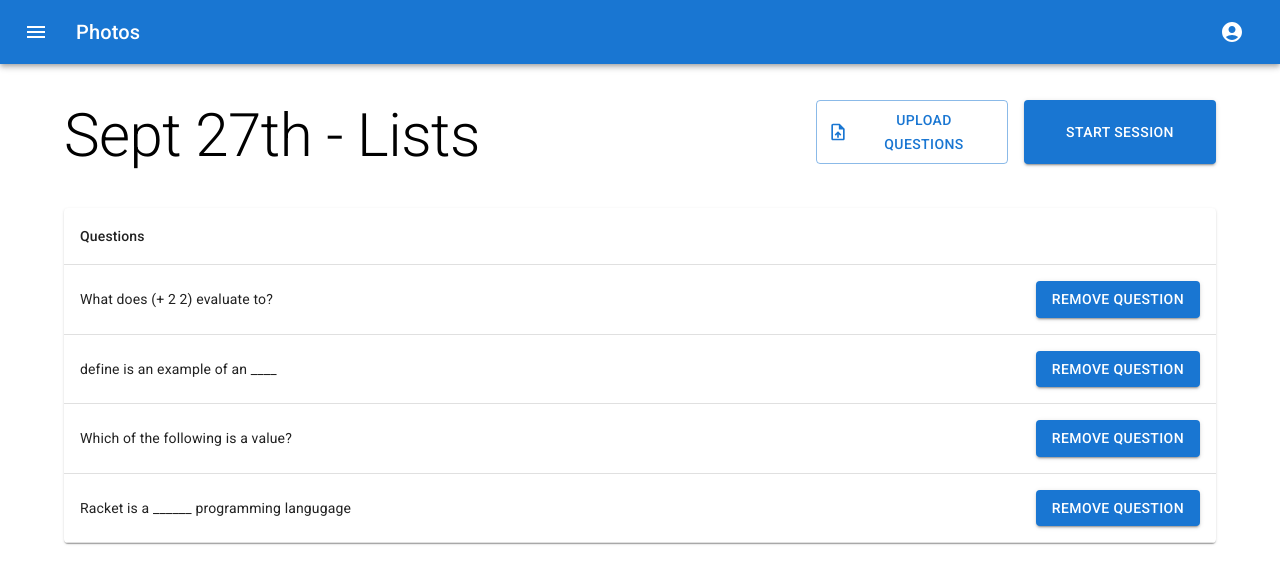
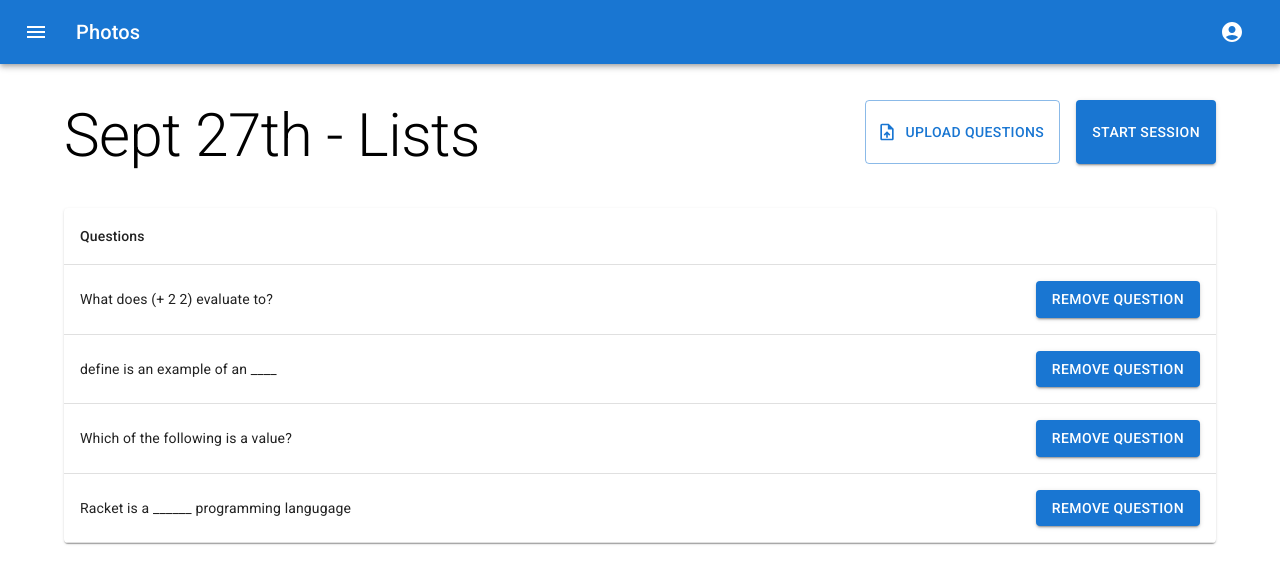
Before and after one commit to kaminskyalexander/LibreQuiz, a Next.js app: page /teacher in a window 1280 px wide. Shown: the top 584 px of the page. Built offline with nearby package versions, Linux system fonts and the light colour scheme.

Commit message:
Minor fixes to teacher page

```diff
--- a/styles/teacher.module.css
+++ b/styles/teacher.module.css
@@ -12,7 +12,6 @@
 
 .button
 {
-    width: 15vw;
     min-width: 15rem;
     height: 4rem
 }
@@ -23,7 +22,7 @@
     margin: auto;
 }
 
-@media only screen and (max-width: 800px) {
+@media only screen and (max-width: 900px) {
     .button__container {
       flex-direction: column;
       justify-content: center;
```
